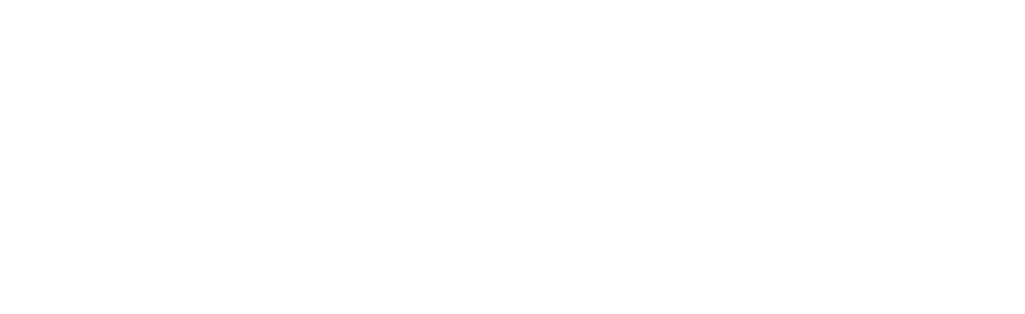
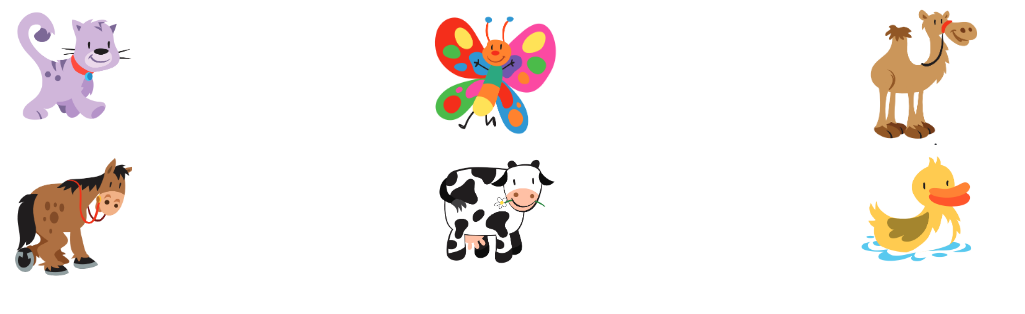
Before and after one commit to TheRealSharKzy/2023_ProjetMultimedia_Boillot_Demange, a plain HTML site: page index.html in a window 1280 px wide. Shown: the whole page, without its empty margins (0-1025 px from the left). Drawn offline with Linux system fonts and the light colour scheme.

Commit message:
Incorporate json to the app

```diff
--- a/css/index.css
+++ b/css/index.css
@@ -0,0 +1,9 @@
+.grid-container {
+    display: grid;
+    grid-template-columns: repeat(3, 1fr);
+    gap: 10px;
+}
+.grid-item {
+    width: 30%;
+    height: auto;
+}
--- a/index.html
+++ b/index.html
@@ -3,8 +3,11 @@
 <head>
     <meta charset="UTF-8">
     <title>Projet multimédia</title>
+    <link rel="stylesheet" href="css/index.css">
 </head>
 <body>
-
+    <div class="grid-container" id="grid">
+    </div>
 </body>
+<script src="js/index.js"></script>
 </html>
--- a/js/index.js
+++ b/js/index.js
@@ -0,0 +1,35 @@
+let currLanguage = 'english';
+fetch('json/animals.json')
+    .then(function(text) {
+        return text.json();
+    }
+).then(function(jsonData) {
+    console.log(jsonData);
+    constructAnimalList(jsonData);
+}).catch(function(error) {
+    console.log(error);
+});
+
+function speechAnimalName(animal){
+    const msg = new SpeechSynthesisUtterance(animal);
+    msg.lang = currLanguage;
+    msg.rate = 0.8;
+    window.speechSynthesis.speak(msg);
+}
+
+function constructAnimalList(jsonData){
+    let grid = document.getElementById("grid")
+    let elements = "";
+    for (let i = 0; i < 6; i++) {
+        let current =  jsonData.animals[i];
+        let currentAnimalPrononciation = getAnimalPronunciationByLanguage(current.languages)
+        elements += `<img src='${current.path}' class="grid-item" onclick=speechAnimalName("${currentAnimalPrononciation}")>`
+    }
+    grid.innerHTML = elements;
+}
+
+function getAnimalPronunciationByLanguage(languages){
+    for (let i= 0; i < languages.length; i++) {
+        if (languages[i].language === currLanguage) return languages[i].traduction;
+    }
+}
--- /dev/null
+++ b/json/animals.json
@@ -0,0 +1,174 @@
+{
+"animals" : [
+        {
+            "name" : "Cat",
+            "path" : "image/Cat.png",
+            "languages" :[
+                {
+                    "language" : "english",
+                    "traduction" : "cat"
+                },
+                {
+                    "language" : "spanish",
+                    "traduction" : "gato"
+                },
+                {
+                      "language" : "french",
+                      "traduction" : "chat"
+                },
+                {
+                      "language" : "italian",
+                      "traduction" : "gatto"
+                }]
+        },
+        {
+            "name" : "Butterfly",
+            "path" : "image/Butterfly.png",
+            "languages" : [
+                {
+                    "language" : "english",
+                    "traduction" : "butterfly"
+                },
+                {
+                    "language" : "spanish",
+                    "traduction" : "mariposa"
+                },
+                {
+                      "language" : "french",
+                      "traduction" : "papillon"
+                },
+                {
+                      "language" : "italian",
+                      "traduction" : "farfalla"
+                }]
+        },
+        {
+            "name" : "Camel",
+            "path" : "image/Camel.png",
+            "languages" : [
+                {
+                    "language" : "english",
+                    "traduction" : "camel"
+                },
+                {
+                    "language" : "spanish",
+                    "traduction" : "camello"
+                },
+                {
+                      "language" : "french",
+                      "traduction" : "chameau"
+                },
+                {
+                      "language" : "italian",
+                      "traduction" : "cammello"
+                }]
+        },
+        {
+            "name" : "Horse",
+            "path" : "image/Horse.png",
+            "languages" : [
+                {
+                    "language" : "english",
+                    "traduction" : "horse"
+                },
+                {
+                    "language" : "spanish",
+                    "traduction" : "caballo"
+                },
+                {
+                      "language" : "french",
+                      "traduction" : "cheval"
+                },
+                {
+                      "language" : "italian",
+                      "traduction" : "cavallo"
+                }]
+        },
+        {
+            "name" : "Cow",
+            "path" : "image/Cow.png",
+            "languages" : [
+                {
+                    "language" : "english",
+                    "traduction" : "cow"
+                },
+                {
+                    "language" : "spanish",
+                    "traduction" : "vaca"
+                },
+                {
+                      "language" : "french",
+                      "traduction" : "vache"
+                },
+                {
+                      "language" : "italian",
+                      "traduction" : "mucca"
+                }]
+        },
+        {
+            "name" : "Duck",
+            "path" : "image/Duck.png",
+            "languages" : [
+                {
+                    "language" : "english",
+                    "traduction" : "duck"
+                },
+                {
+                    "language" : "spanish",
+                    "traduction" : "pato"
+                },
+                {
+                      "language" : "french",
+                      "traduction" : "canard"
+                },
+                {
+                      "language" : "italian",
+                      "traduction" : "anatra"
+                }]
+        },
+        {
+            "name": "Elephant",
+            "path": "image/Elephant.png",
+            "languages": [
+              {
+                "language": "english",
+                "traduction": "elephant"
+              },
+              {
+                "language": "spanish",
+                "traduction": "elefante"
+              },
+              {
+                "language": "french",
+                "traduction": "elephant"
+              },
+              {
+                "language": "italian",
+                "traduction": "elefante"
+              }
+            ]
+          },
+          {
+            "name": "Frog",
+            "path": "image/Frog.png",
+            "languages": [
+              {
+                "language": "english",
+                "traduction": "frog"
+              },
+              {
+                "language": "spanish",
+                "traduction": "rana"
+              },
+              {
+                "language": "french",
+                "traduction": "grenouille"
+              },
+              {
+                "language": "italian",
+                "traduction": "rana"
+              }
+            ]
+          }
+]
+}
```
